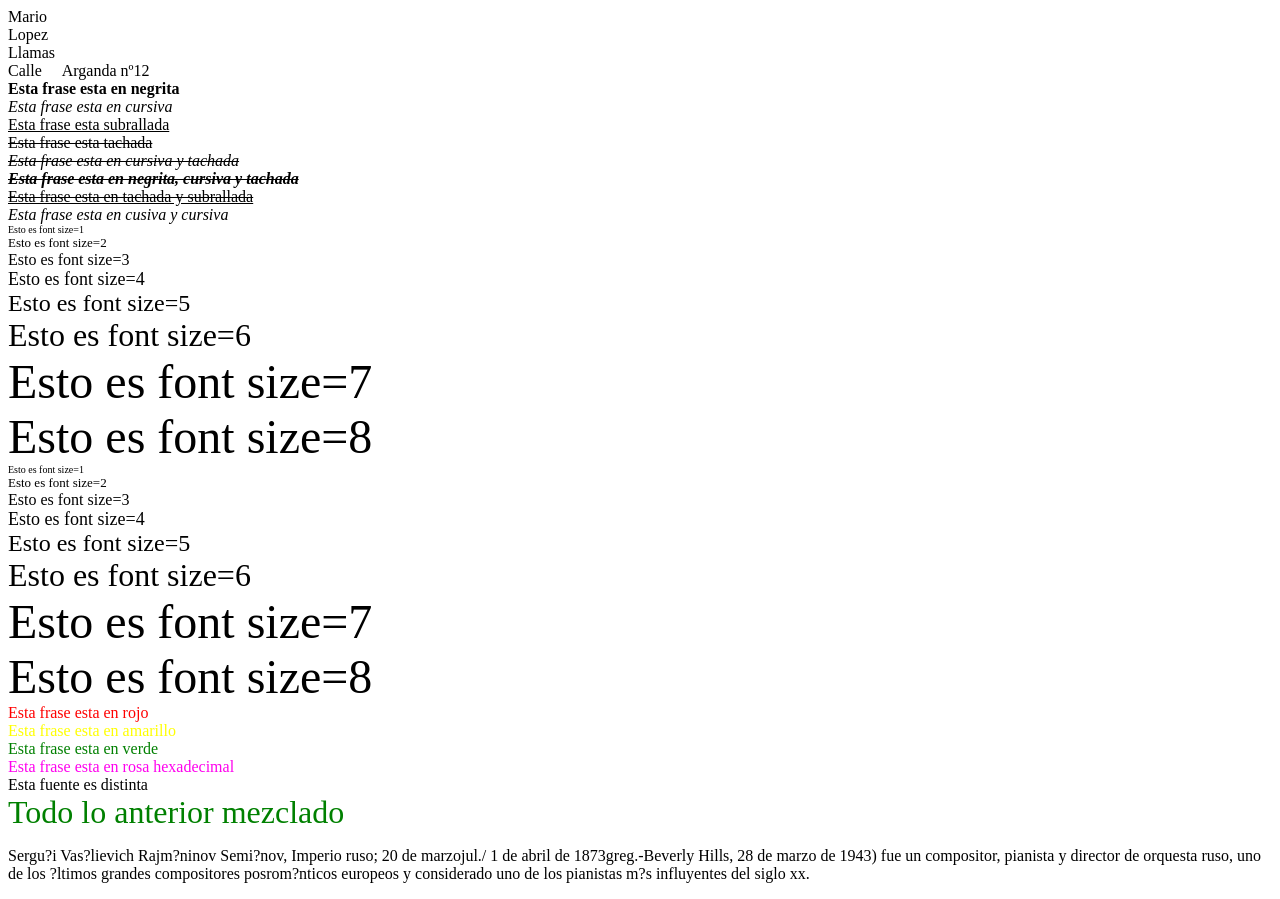
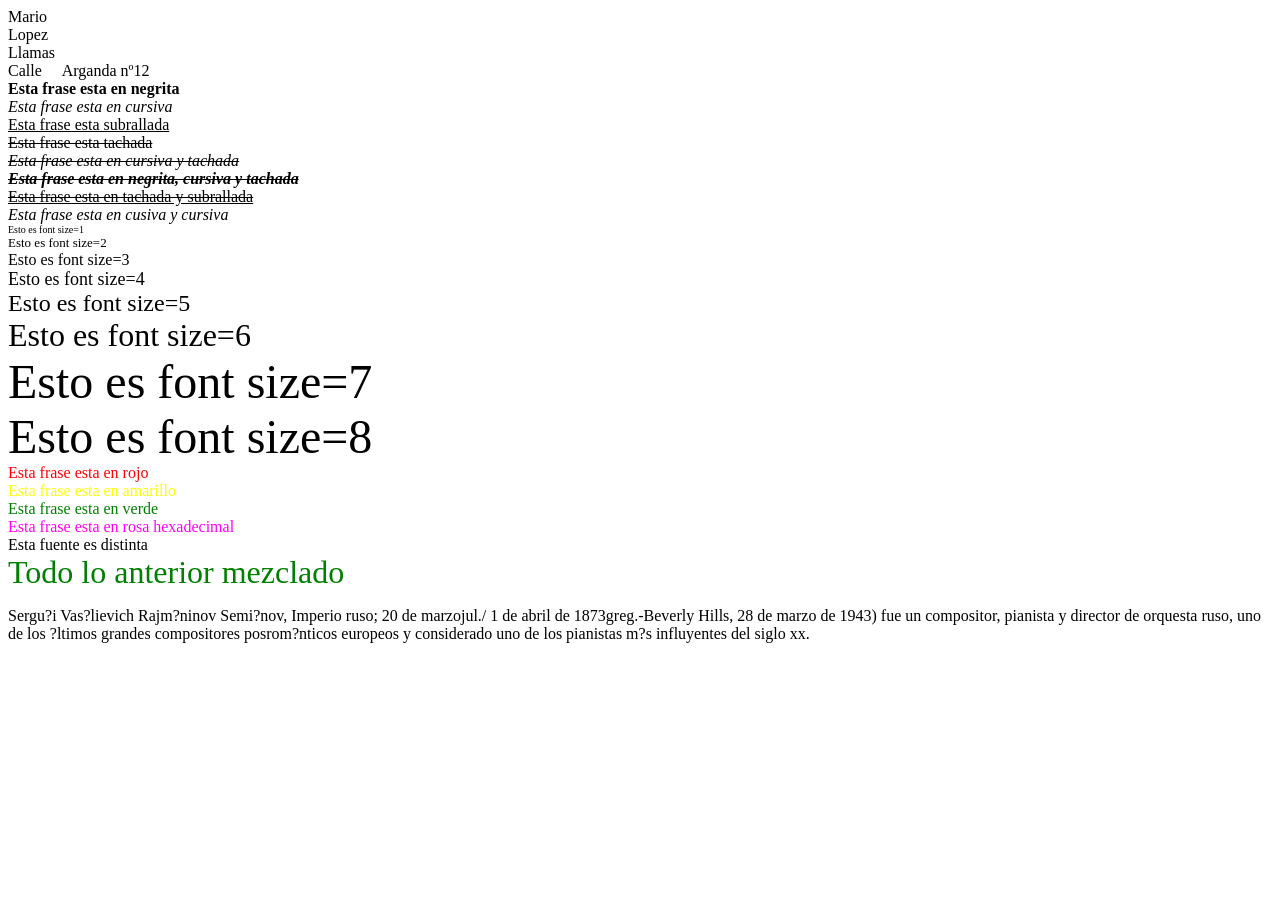
Before and after one commit to B4bol/Cosas, a plain HTML site: page PRIMERA WEB.html in a window 1280 px wide. After the commit the page ends 800 px from the top, so only its background shows below. Drawn offline with Linux system fonts and the light colour scheme.

Commit message:
Update PRIMERA WEB.html

```diff
--- a/PRIMERA WEB.html
+++ b/PRIMERA WEB.html
@@ -27,15 +27,6 @@
 	<font size="7">Esto es font size=7</font><br>
 	<font size="8">Esto es font size=8</font><br>
 
-	<font size="1">Esto es font size=1</font><br>
-	<font size="2">Esto es font size=2</font><br>
-	<font size="3">Esto es font size=3</font><br>
-	<font size="4">Esto es font size=4</font><br>
-	<font size="5">Esto es font size=5</font><br>
-	<font size="6">Esto es font size=6</font><br>
-	<font size="7">Esto es font size=7</font><br>
-	<font size="8">Esto es font size=8</font><br>
-
 	<font color="red">Esta frase esta en rojo</font><br>
 	<font color="yellow">Esta frase esta en amarillo</font><br>
 	<font color="green">Esta frase esta en verde</font><br>
```
